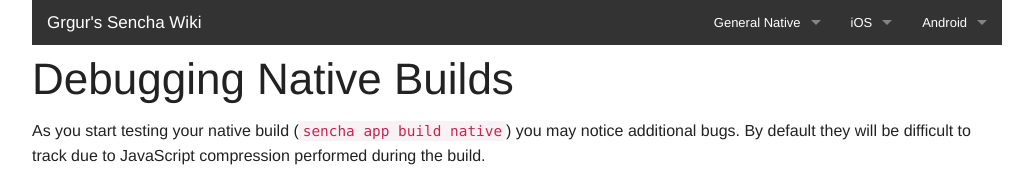
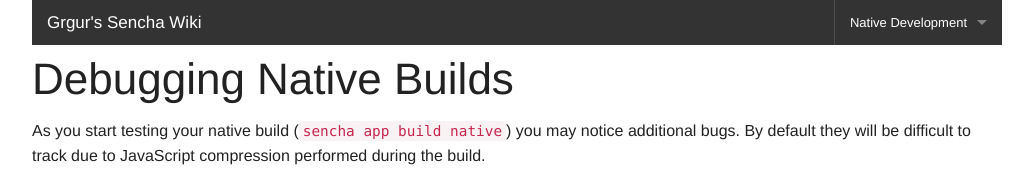
Before and after one commit to grgur/SenchaWiki, a Jekyll site: the page built from native/debugging_js.md, in a window 1280 px wide. Shown: the top 190 px of the page, without its empty margins (123-1156 px from the left). Built offline with Jekyll 4.4.1, drawn with Linux system fonts in a browser that asks for light colours; some of the changed lines change nothing that is shown.

Commit message:
All nav under Native

```diff
--- a/_includes/nav.html
+++ b/_includes/nav.html
@@ -9,18 +9,30 @@
   <section class="top-bar-section">
     <!-- Right Nav Section -->
     <ul class="right">
+    <li class="divider"></li>
       <li class="has-dropdown">
-        <a href="#">General Native</a>
+        <a href="#">Native Development</a>
         <ul class="dropdown">
+          <li><label>General</label></li>
           <li><a href="/native/adding_cordova_plugins.html">Adding Cordova Plugins</a></li>
           <li><a href="/native/barcodescanner.html">Barcode Scanner</a></li>
           <li><a href="/native/changing_application_id.html">Changing App ID</a></li>
           <li><a href="/native/debugging_js.html">Debugging Native Builds</a></li>
           <li><a href="/native/ignores.html">Setting .gitignore</a></li>
+          <li class="divider"></li>
+          <li><label>iOS</label></li>
+          <li><a href="/native/ios/creating_ipa.html">Automatic IPA Generation</a></li>
+          <li class="divider"></li>
+          <li><label>Android</label></li>
+          <li><a href="/native/android/building_release.html">Building for Release</a></li>
+          <li><a href="/native/android/build_and_deploy.html">Build and Deploy</a></li>
+          <li><a href="/native/android/debugging_kitkat.html">Debugging KitKat+ (4.4+)</a></li>
+          <li><a href="/native/android/debugging.html">Debugging older (<=4.3)</a></li>
+          <li><a href="/native/android/adb_path.html">Adb Path Errors</a></li>
         </ul>
       </li>
 
-      <li class="has-dropdown">
+      <!-- <li class="has-dropdown">
         <a href="#">iOS</a>
         <ul class="dropdown">
           <li><a href="/native/ios/creating_ipa.html">Automatic IPA Generation</a></li>
@@ -36,7 +48,7 @@
           <li><a href="/native/android/debugging.html">Debugging older (<=4.3)</a></li>
           <li><a href="/native/android/adb_path.html">Adb Path Errors</a></li>
         </ul>
-      </li>
+      </li> -->
     </ul>
 
   </section>
```
